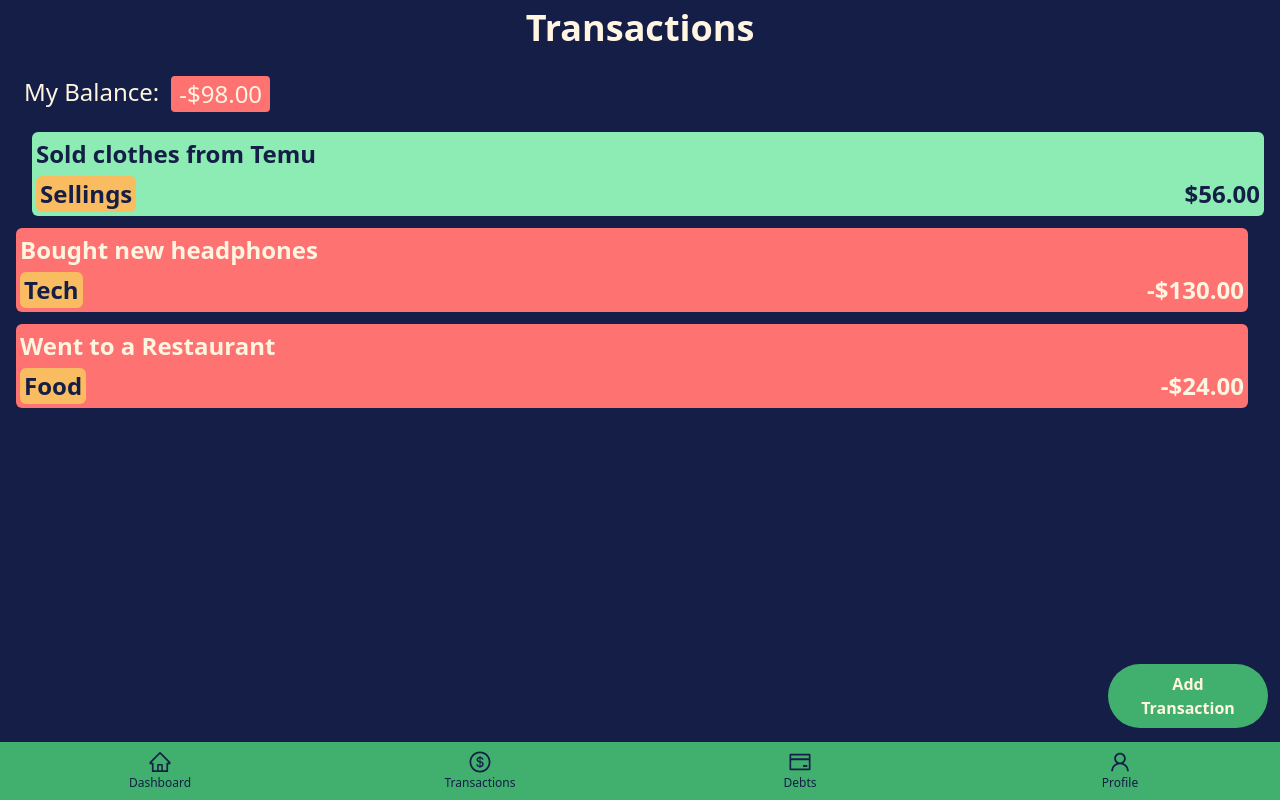
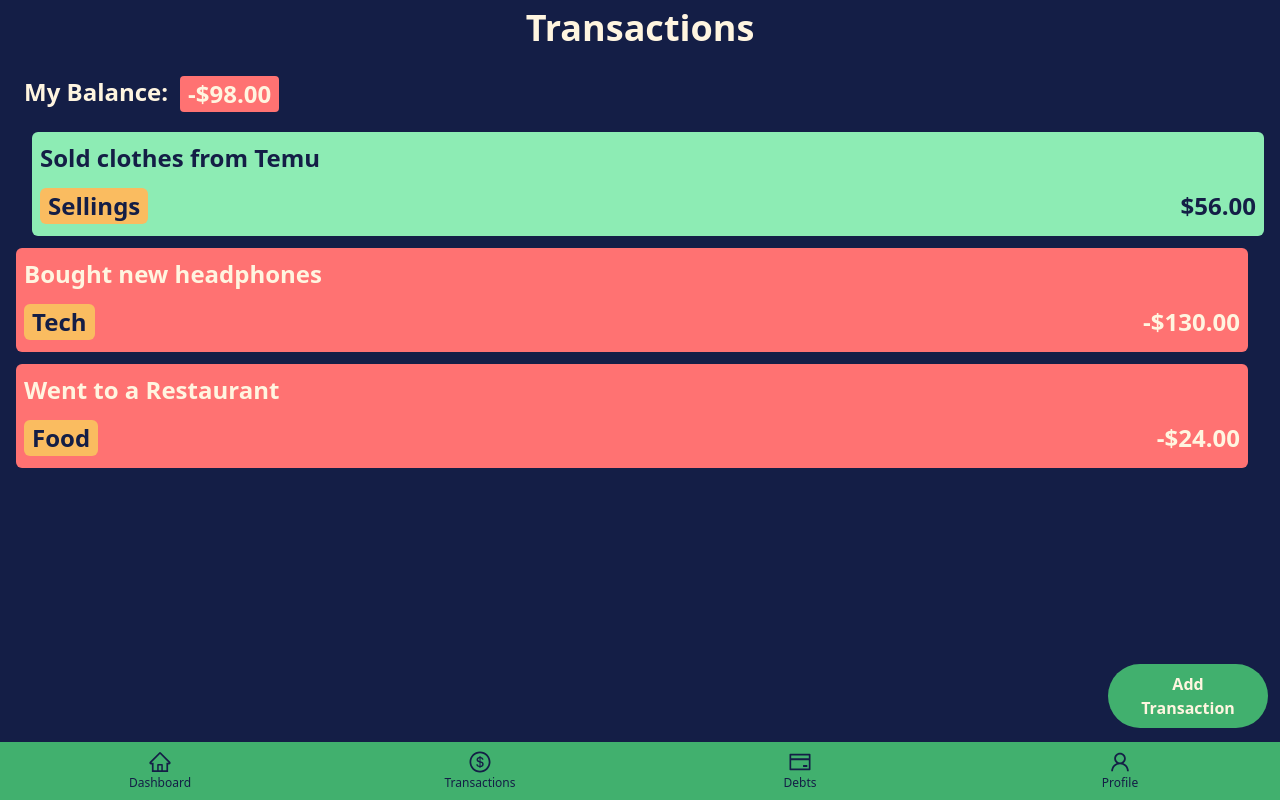
Before and after one commit to martinradadl/money-tracking, a React (Vite) app: page /transactions in a window 1280 px wide. Built offline with nearby package versions, Linux system fonts and the light colour scheme.

Commit message:
Improve transaction view (#8)
* Single transaction view improved

* Balance Font semibold and padding at the bottom added

```diff
--- a/src/pages/transactions/index.tsx
+++ b/src/pages/transactions/index.tsx
@@ -9,18 +9,18 @@ export const Transactions: React.FC = () => {
   const [transactionsList] = useRecoilState(transactionsListState);
 
   return (
-    <div className="flex flex-col flex-1 pb-3 px-4 gap-4 overflow-y-auto">
+    <div className="flex flex-col flex-1 pb-14 px-4 gap-4 overflow-y-auto">
       <h1 className="mx-auto py-2 text-4xl text-beige font-semibold">
         Transactions
       </h1>
-      <div className="flex w-full gap-3 pl-2 py-1 text-2xl">
+      <div className="flex w-full gap-3 pl-2 py-1 text-2xl font-semibold">
         <p className="text-beige">My Balance:</p>
         <p
           className={classNames(
             getBalance(transactionsList) >= 0
               ? "bg-green-pastel text-navy"
               : "bg-red-pastel text-beige",
-            "rounded px-2 py-0.5"
+            "rounded px-2 py-0.5 font-semibold"
           )}
         >
           {`${new Intl.NumberFormat("en-US", {
--- a/src/pages/transactions/transaction.tsx
+++ b/src/pages/transactions/transaction.tsx
@@ -11,7 +11,7 @@ export const Transaction = ({ transaction }: TransactionProps) => {
   return (
     <div
       className={classNames(
-        "p-1 flex flex-col text-[1.5rem] rounded-md gap-1 font-semibold",
+        "px-2 pt-2 pb-3 flex flex-col text-[1.5rem] rounded-md gap-3 font-semibold",
         type === "income"
           ? "bg-green-pastel text-navy	ml-4"
           : "bg-red-pastel text-beige mr-4"
@@ -19,7 +19,7 @@ export const Transaction = ({ transaction }: TransactionProps) => {
     >
       <p>{concept}</p>
       <div className="flex place-content-between">
-        <p className="px-1 rounded-md bg-yellow-category text-navy">
+        <p className="px-2 rounded-md bg-yellow-category text-navy">
           {category}
         </p>
         <p>{`${new Intl.NumberFormat("en-US", {
```
